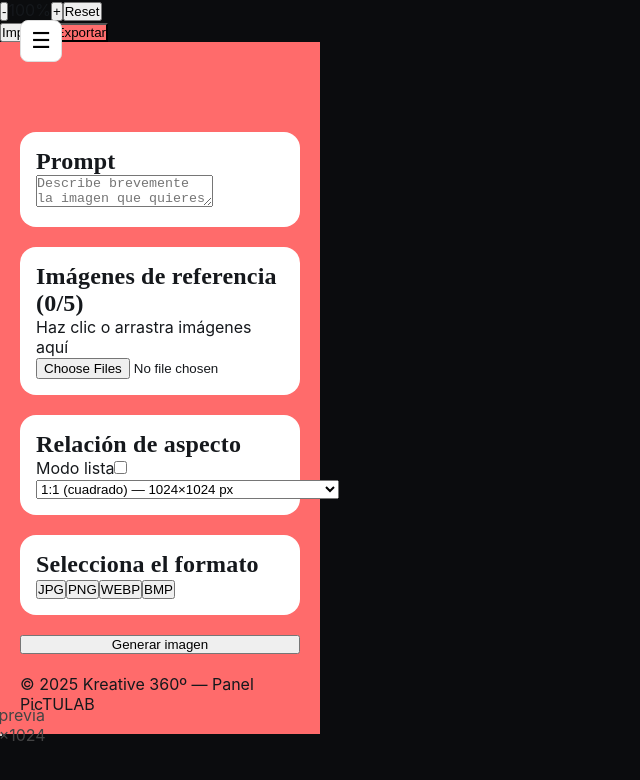
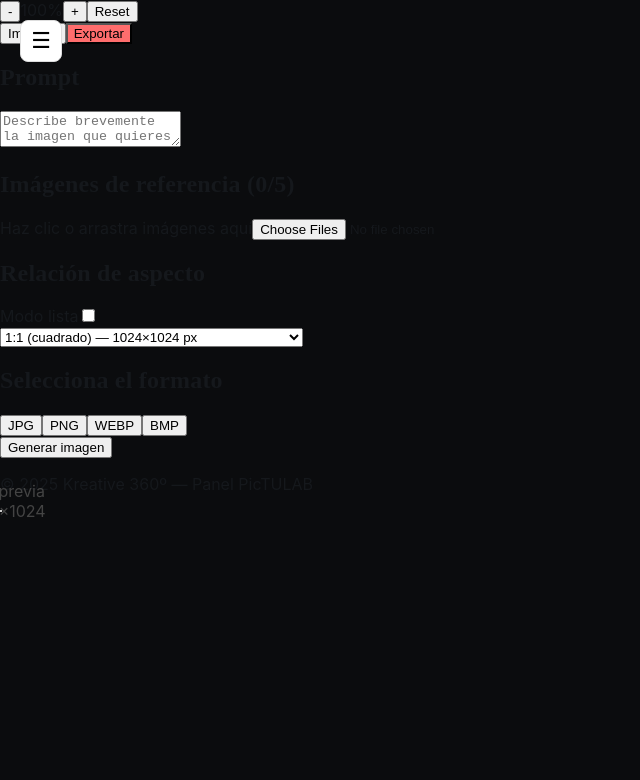
Before and after one commit to firstwinagency/firstwinagency-firstwin-panel, a Next.js app: page /pictulab in a window 1280 px wide. Shown: the top 780 px of the page, without its empty margins (0-640 px from the left). Built offline with nearby package versions, Linux system fonts and the light colour scheme.

Commit message:
Update layout.tsx

```diff
--- a/app/pictulab/layout.tsx
+++ b/app/pictulab/layout.tsx
@@ -1,11 +1,12 @@
-"use client";
-
-import "./globals.css";
+export const metadata = {
+  title: "Panel PicTULAB",
+  description: "Herramienta interna de Kreative 360º",
+};
 
 export default function PictuLabLayout({ children }: { children: React.ReactNode }) {
   return (
     <html lang="es">
-      <body className="pictulab-body">
+      <body className="bg-grid text-black antialiased">
         {children}
       </body>
     </html>
```
